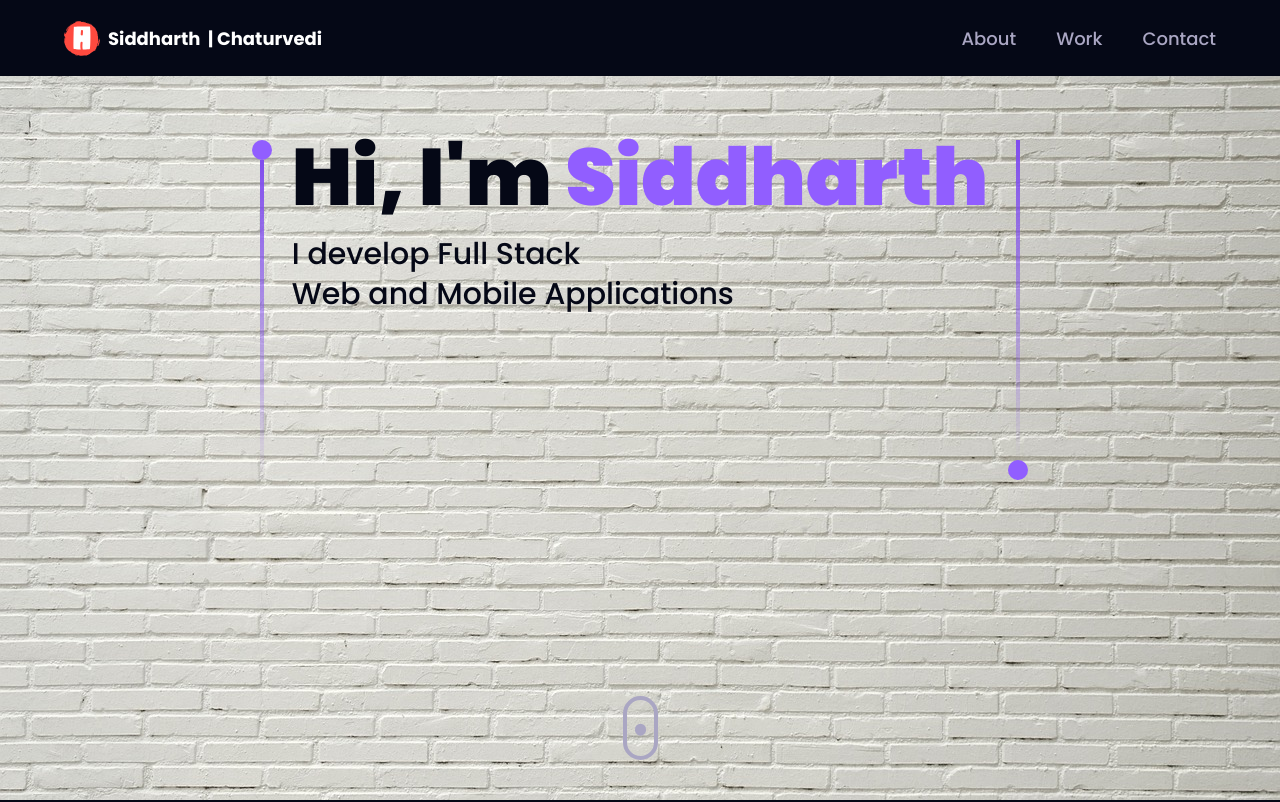
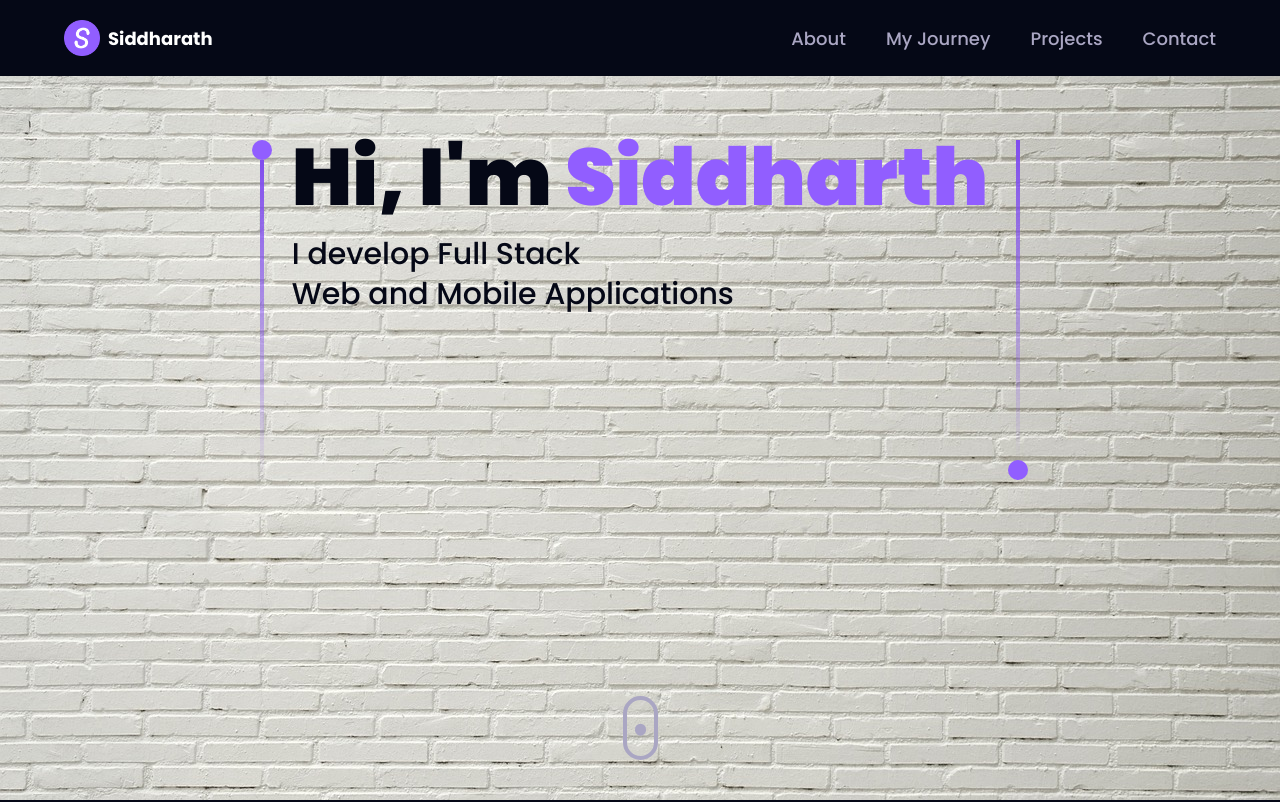
Before and after one commit to sidd84755/Portfolio, a React (Vite) app: page / in a window 1280 px wide. Shown: the top 802 px of the page. Built offline with nearby package versions, Linux system fonts and the light colour scheme.

Commit message:
Worked on U.I

```diff
--- a/src/assets/index.js
+++ b/src/assets/index.js
@@ -1,4 +1,4 @@
-import logo from "./logo.svg";
+import logo from "./logo.png";
 import backend from "./backend.png";
 import creator from "./creator.png";
 import mobile from "./mobile.png";
--- a/src/components/Navbar.jsx
+++ b/src/components/Navbar.jsx
@@ -44,8 +44,7 @@ const Navbar = () => {
         >
           <img src={logo} alt='logo' className='w-9 h-9 object-contain' />
           <p className='text-white text-[18px] font-bold cursor-pointer flex '>
-            Siddharth &nbsp;
-            <span className='sm:block hidden'> | Chaturvedi </span>
+            Siddharath
           </p>
         </Link>
 
--- a/src/components/Works.jsx
+++ b/src/components/Works.jsx
@@ -116,4 +116,4 @@ const Works = () => {
   );
 };
 
-export default SectionWrapper(Works, "");
+export default SectionWrapper(Works, "project");
--- a/src/constants/index.js
+++ b/src/constants/index.js
@@ -33,7 +33,11 @@ import {
     },
     {
       id: "work",
-      title: "Work",
+      title: "My Journey",
+    },
+    {
+      id: "project",
+      title: "Projects",
     },
     {
       id: "contact",
```
Also changed, not shown: src/assets/logo.png (added), src/assets/logo.svg (deleted).
